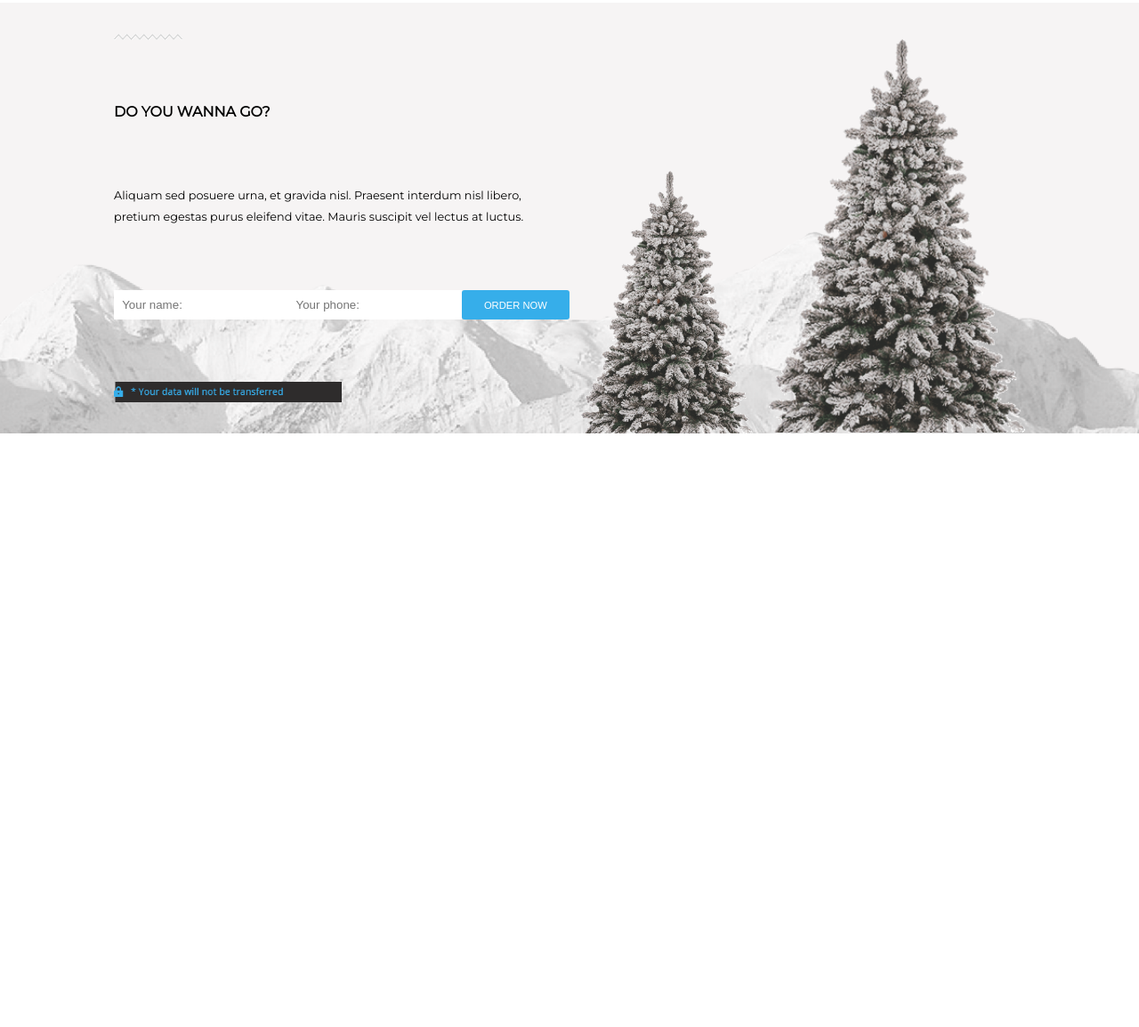
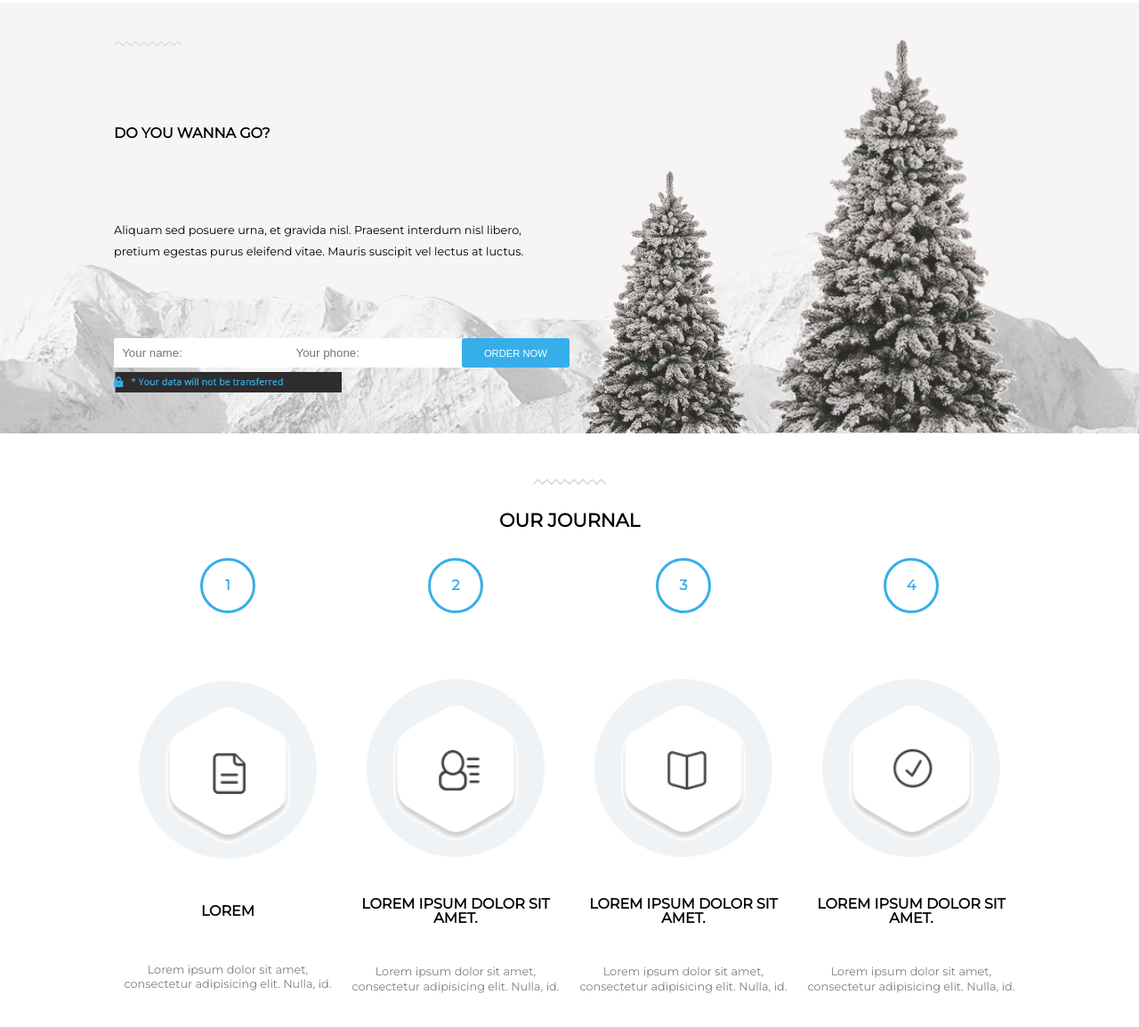
Before and after one commit to emuratov/mountains, a plain HTML site: page index.html in a window 1280 px wide. Shown: the part 1859-3013 px from the top of the page at 89% size. Before the commit the page ends 2346 px from the top, so only its background shows below. Drawn offline with nearby package versions, Linux system fonts and the light colour scheme.

Commit message:
add jounal

```diff
--- a/index.html
+++ b/index.html
@@ -84,18 +84,74 @@
 			<img src="img/wawes.png" alt="">
 			<h1>DO YOU WANNA GO?</h1>
 			<span>Aliquam sed posuere urna, et gravida nisl. Praesent interdum nisl libero, pretium egestas purus eleifend vitae. Mauris suscipit vel lectus at luctus.</span>
+			<div class="block">
 			<div class="inpOffer">
 				<input type="name" placeholder="  Your name:">
 				<input type="phone" placeholder="  Your phone:">
 				<input type="submit" value="ORDER NOW">
-<!-- 				<a href="#">ORDER NOW</a> -->
 			</div>
-			<div class="block">
 				<img src="img/block.png" alt="">
 			</div>
 		</div>
 	</div>
 </div>
+
+
+<div class="scheme">
+	<img src="img/wawes.png" alt="">
+	<h1>our journal</h1>
+	<div class="point">
+		<div class="pointBall">
+			<div class="itemPointBall">
+				<h2>1</h2>
+			</div>
+			<div class="itemPointBall">
+				<h2>2</h2>
+			</div>
+			<div class="itemPointBall">
+				<h2>3</h2>
+			</div>
+			<div class="itemPointBall">
+				<h2>4</h2>
+			</div>
+
+		</div>
+	</div>
+	<div class="balls">
+		<div class="itemBall">
+			<div class="borderImg">
+				<img src="img/ball1.png" alt="">
+			</div>
+			<h2>Lorem</h2>
+			<span>Lorem ipsum dolor sit amet, consectetur adipisicing elit. Nulla, id.</span>
+		</div>
+		<div class="itemBall">
+			<div class="borderImg">
+				<img src="img/ball2.png" alt="">
+			</div>
+			<h2>Lorem ipsum dolor sit amet.</h2>
+			<span>Lorem ipsum dolor sit amet, consectetur adipisicing elit. Nulla, id.</span>
+		</div>
+		<div class="itemBall">
+			<div class="borderImg">
+				<img src="img/ball3.png" alt="">
+			</div>
+			<h2>Lorem ipsum dolor sit amet.</h2>
+			<span>Lorem ipsum dolor sit amet, consectetur adipisicing elit. Nulla, id.</span>
+		</div>
+		<div class="itemBall">
+			<div class="borderImg">
+				<img src="img/ball4.png" alt="">
+			</div>
+			<h2>Lorem ipsum dolor sit amet.</h2>
+			<span>Lorem ipsum dolor sit amet, consectetur adipisicing elit. Nulla, id.</span>
+		</div>
+	</div>
+</div>
+
+
+
+
 
 <script>
 	$(document).ready(function(){
--- a/style.less
+++ b/style.less
@@ -294,8 +294,95 @@ body{
 
 }
 .block{
-		display: inherit;
+		display: block;
 	img{
+		padding-top: 1%;
 		width: 50%;
 	}
 }
+
+
+.scheme{
+	width: 80%;
+	padding-left: 10%;
+	padding-bottom: 5%;
+	img{
+	padding-top: 5%;
+	display: block;
+	width: 8%;
+	padding-left: 46%;
+	}
+	h1{
+		padding-top: 3%;
+		text-align: center;
+		text-transform: uppercase;
+		font-weight: bold;
+		font-size: 1.3rem;
+		padding-bottom: 3%;
+	}
+}
+.pointBall{
+	display: flex;
+	flex-direction: row;
+	justify-content: space-around;
+	align-items: center;
+	text-align: center;
+	color: @blue;
+	font-weight: bold;
+	padding-bottom: 5%;
+
+
+}
+.itemPointBall{
+	display: flex;
+	flex-direction: column;
+	text-align: center;
+	justify-content: center;
+	width: 7vh;
+	height: 7vh;
+	border: 3px solid @blue;
+ 	border-radius: 50%;
+
+}
+
+.balls{
+	height: 100%;
+	display: flex;
+	flex-direction: row;
+	justify-content: space-around;
+}
+.itemBall{
+		min-height: 50vh;
+		display: flex;
+		flex-direction: column;
+		justify-content: space-around;
+		align-items: center;
+		text-align: center;
+	h2{
+		text-align: center;
+		text-transform: uppercase;
+		font-weight: bold;
+		font-size: 1rem;
+	}
+	span{
+		font-size: 0.8rem;
+		opacity: 0.5;
+		line-height: 1.3;
+
+	}
+	.borderImg{
+		width: 25vh;
+		height: 25vh;
+		background-color: #f0f3f6;
+		border-radius: 50%;
+	}
+	img{
+		width: 70%;
+		padding: 15%;
+	}
+	img:hover{
+		width: 66%;
+		padding: 17%;
+		transition: 0.2s;
+	}
+}
```
Also changed, not shown: img/ball1.png (added), img/ball2.png (added), img/ball3.png (added), img/ball4.png (added), img/punk.png (added), style.css.
